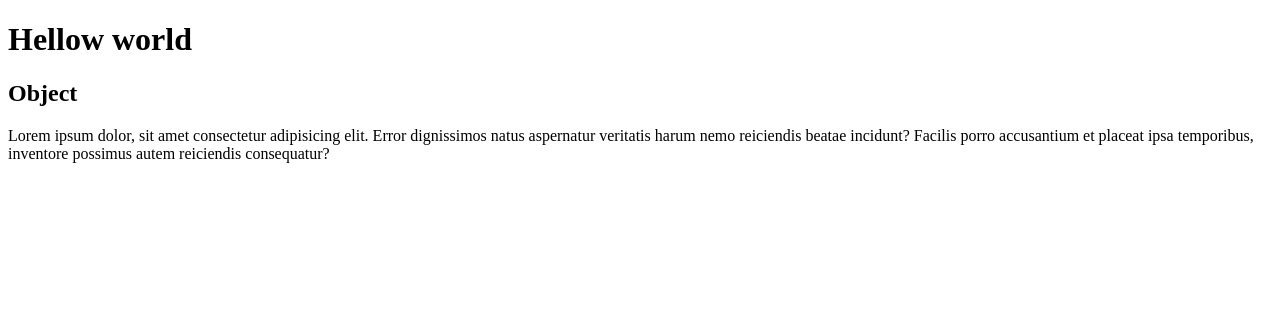
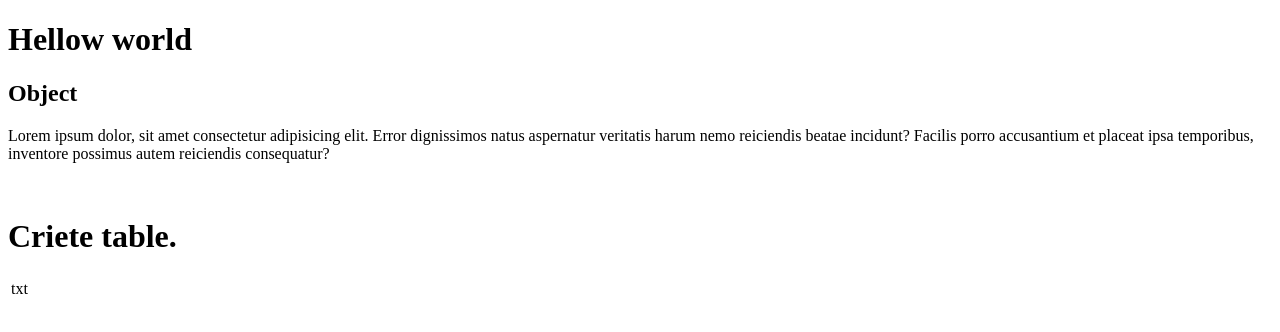
Before and after one commit to edskate/21-05-2023, a plain HTML site: page index.html in a window 1280 px wide. Drawn offline with Linux system fonts and the light colour scheme.

Commit message:
criete table

```diff
--- a/index.html
+++ b/index.html
@@ -11,5 +11,9 @@
   <h2>Object</h2>
   <p>Lorem ipsum dolor, sit amet consectetur adipisicing elit. Error dignissimos natus aspernatur veritatis harum nemo reiciendis beatae incidunt? Facilis porro accusantium et placeat ipsa temporibus, inventore possimus autem reiciendis consequatur?</p>
   <br>
+  <h1>Criete table.</h1>
+  <table>
+    <td>txt</td>
+  </table>
 </body>
 </html>
```
